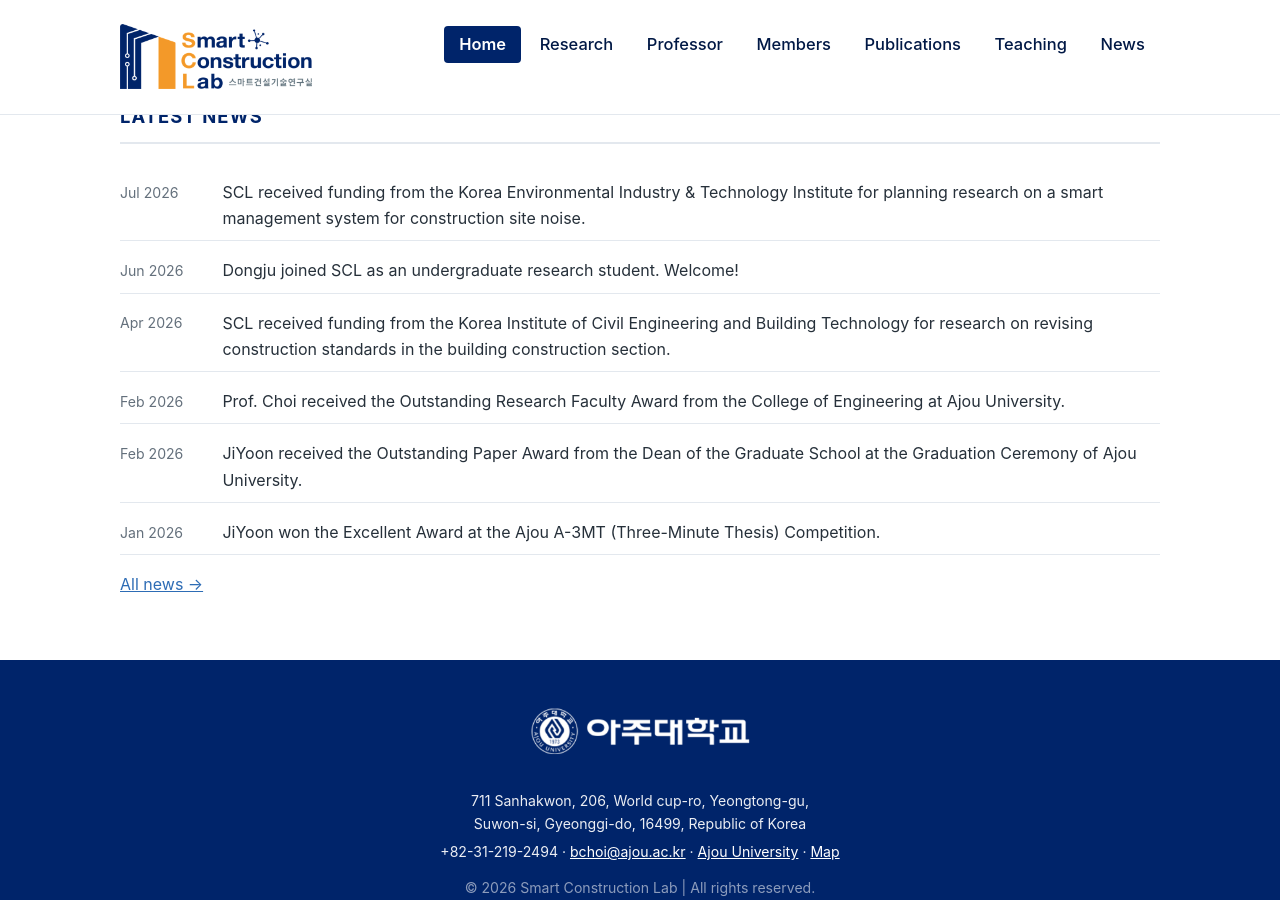
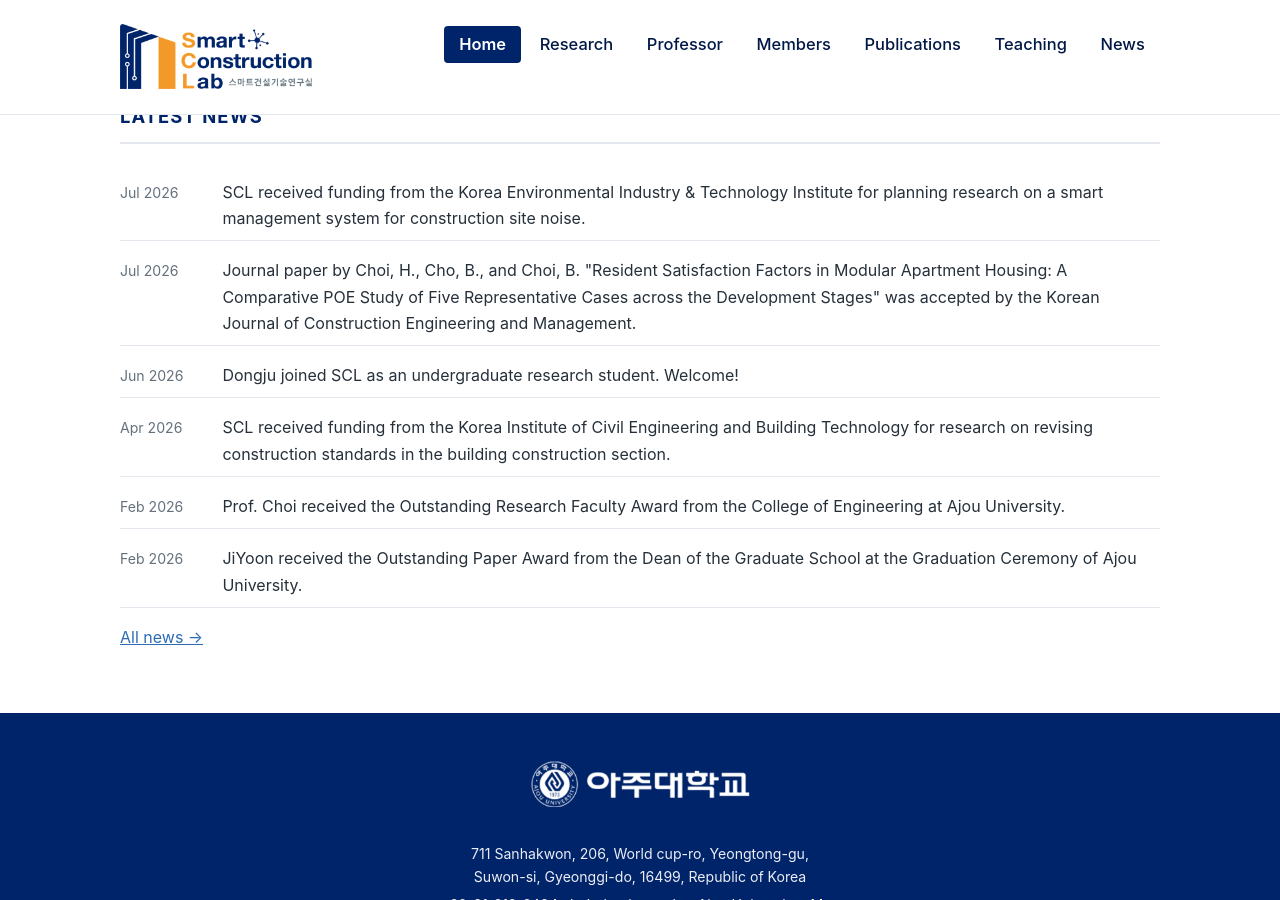
Before and after one commit to Ajou-Smart-Construction-Lab/ajou-smart-construction-lab.github.io, a Jekyll site: the page built from index.html, in a window 1280 px wide and 900 px high, scrolled down 1921 px. Built offline with Jekyll 4.4.1, drawn with Linux system fonts in a browser that asks for light colours.

Commit message:
Add D06 (Choi H. modular apartment POE resident satisfaction, KJCEM 2026) to Publications, add news entry
Co-Authored-By: Claude Fable 5 <noreply@anthropic.com>

```diff
--- a/_data/news.json
+++ b/_data/news.json
@@ -3,6 +3,11 @@
   "year": "2026",
   "date": "Jul 2026",
   "text": "SCL received funding from the Korea Environmental Industry & Technology Institute for planning research on a smart management system for construction site noise."
+ },
+ {
+  "year": "2026",
+  "date": "Jul 2026",
+  "text": "Journal paper by Choi, H., Cho, B., and Choi, B. \"Resident Satisfaction Factors in Modular Apartment Housing: A Comparative POE Study of Five Representative Cases across the Development Stages\" was accepted by the Korean Journal of Construction Engineering and Management."
  },
  {
   "year": "2026",
```
Also changed, not shown: publications.md (+1 -0 lines).
